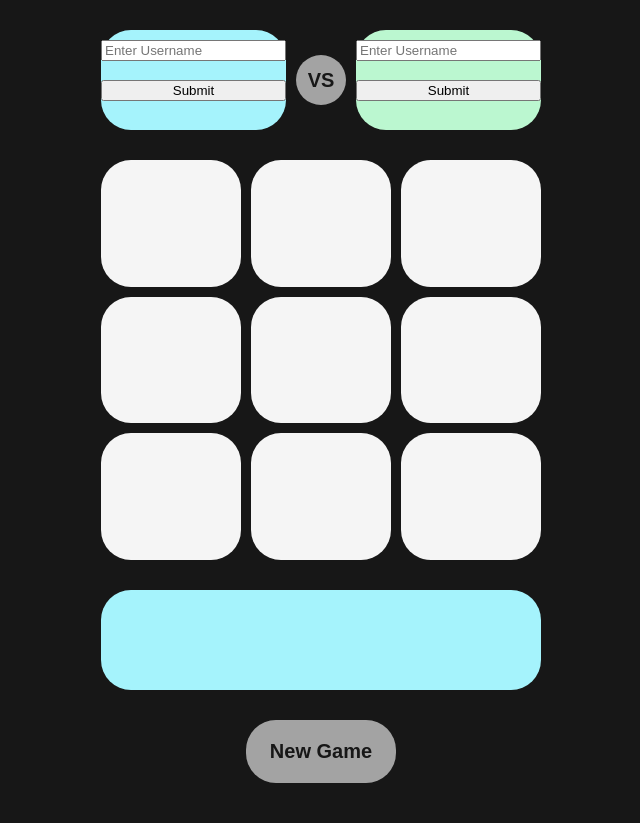
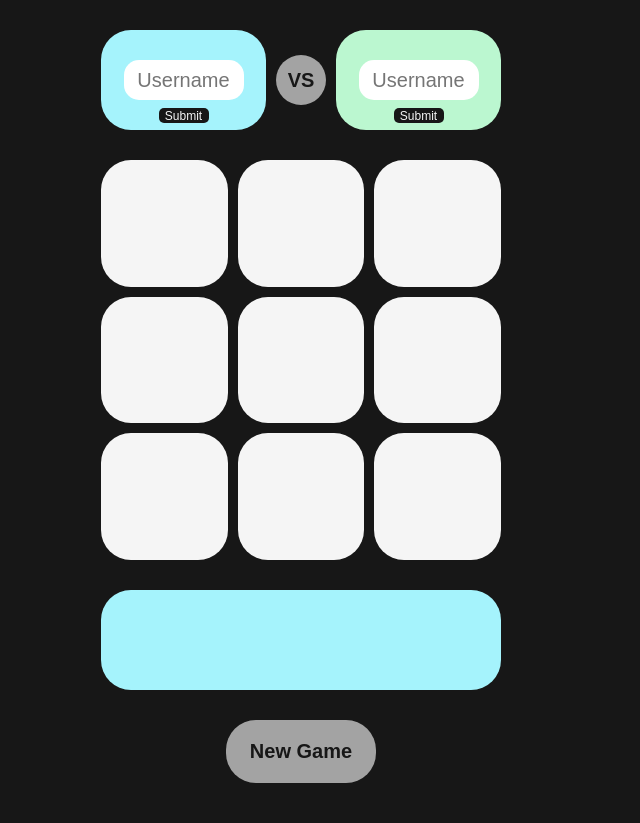
Before and after one commit to DinoCzar/tic-tac-toe, a plain HTML site: page index.html in a window 1280 px wide. Shown: the whole page, without its empty margins (339-979 px from the left). Drawn offline with Linux system fonts and the light colour scheme.

Commit message:
Add username entry

```diff
--- a/index.html
+++ b/index.html
@@ -12,14 +12,18 @@
     <div id="container">
       <div id="players">
         <div class="player" id="player-one">
-          <input type="text" id="username-p1" placeholder="Enter Username" />
-          <button type="submit" id="submit-p1">Submit</button>
+          <input type="text" id="username-p1" placeholder="Username" />
+          <div class="submit-div">
+            <button type="submit" id="submit-p1">Submit</button>
+          </div>
           <div id="username-one"></div>
         </div>
         <div id="vs">VS</div>
         <div class="player" id="player-two">
-          <input type="text" id="username-p2" placeholder="Enter Username" />
-          <button type="submit" id="submit-p2">Submit</button>
+          <input type="text" id="username-p2" placeholder="Username" />
+          <div class="submit-div">
+            <button type="submit" id="submit-p2">Submit</button>
+          </div>
           <div id="username-two"></div>
         </div>
       </div>
--- a/style.css
+++ b/style.css
@@ -43,7 +43,6 @@ body {
 #player-two {
   display: grid;
   justify-content: center;
-  align-items: center;
 }
 
 #player-one {
@@ -55,9 +54,38 @@ body {
 }
 
 #username-one,
-#username-two {
-  font-size: 30px;
-  width: 100%;
+#username-two,
+#username-p1,
+#username-p2 {
+  font-size: 20px;
+  width: 100px;
+  text-align: center;
+}
+
+#username-p1,
+#username-p2 {
+  margin-top: 30px;
+  margin-bottom: 4px;
+  border: none;
+  padding: 10px;
+  height: 20px;
+  border-radius: 15px;
+}
+
+.submit-div {
+  display: grid;
+  justify-content: center;
+}
+
+#submit-p1,
+#submit-p2 {
+  width: 50px;
+  height: 15px;
+  font-size: 12px;
+  border: none;
+  border-radius: 5px;
+  background-color: #171717;
+  color: #f5f5f5;
 }
 
 #vs,
```
